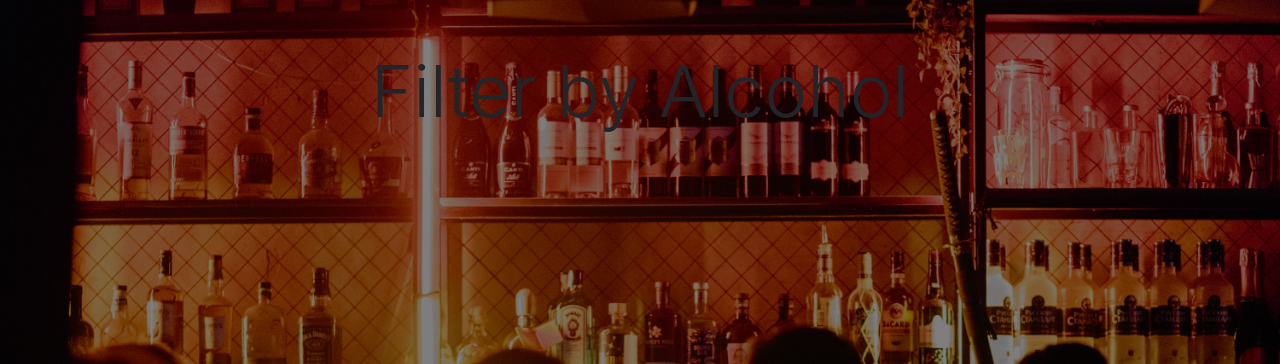
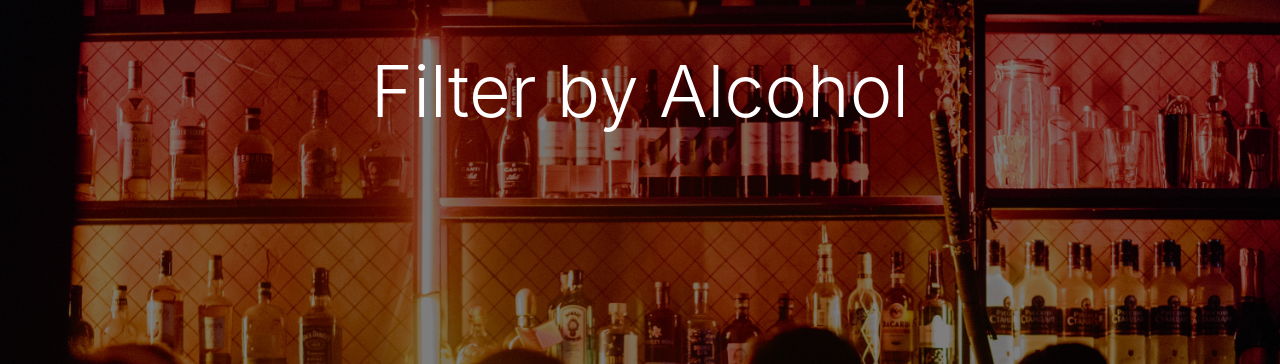
Before and after one commit to Alan121896/Capstone-Project-1, a Flask app: template templates/filter.html in a window 1280 px wide. Shown: the part 56-420 px from the top of the page. Run offline with Flask 3, Linux system fonts and the light colour scheme; the template is opened without the code that fills it, so the values that code supplies are empty; some libraries are stand-ins or nearby versions.

Commit message:
changing text color for filter page to white so that it is visible to the user

```diff
--- a/templates/filter.html
+++ b/templates/filter.html
@@ -5,7 +5,7 @@
 <div class="container mt-5">
     <div class="row">
         <div class="col-md-12 text-center">
-            <h1 class="display-3 mb-4">Filter by Alcohol</h1>
+            <h1 class="display-3 mb-4 text-white">Filter by Alcohol</h1>
         </div>
     </div>
 
```
